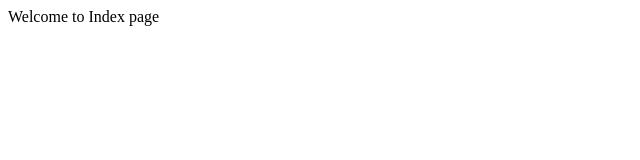
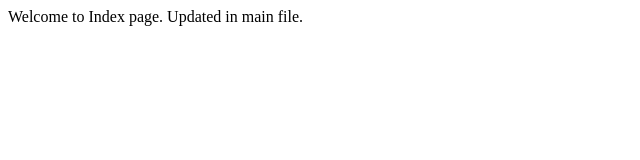
Before and after one commit to srinivasgummadilli/LearningAzure, a plain HTML site: page Index.html in a window 1280 px wide. Shown: the whole page, without its empty margins (0-640 px from the left). Drawn offline with Linux system fonts and the light colour scheme.

Commit message:
Update Index.html

```diff
--- a/Index.html
+++ b/Index.html
@@ -1,5 +1,5 @@
 <html>
     <body>
-        Welcome to Index page
+        Welcome to Index page. Updated in main file.
     </body>
 </html>
```
